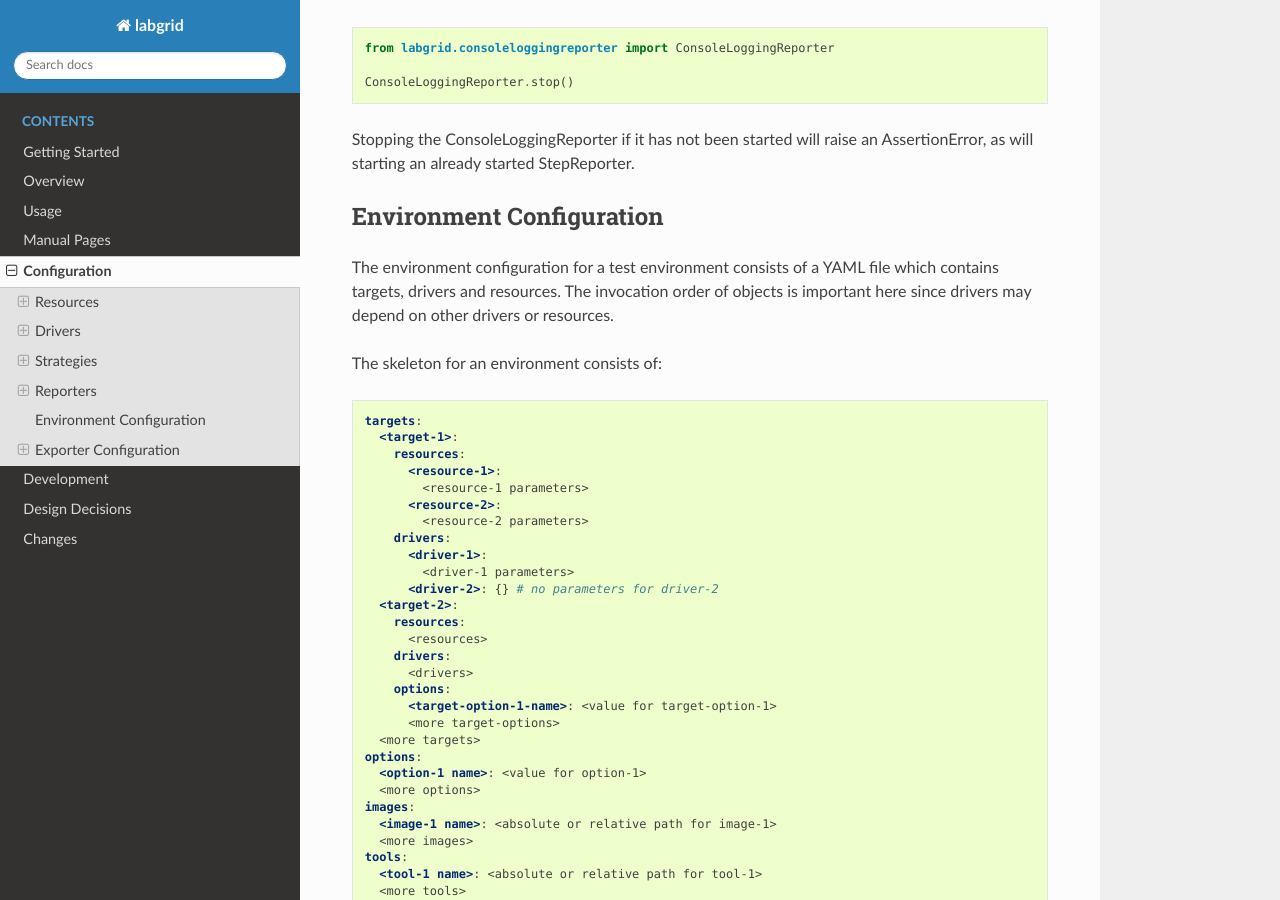
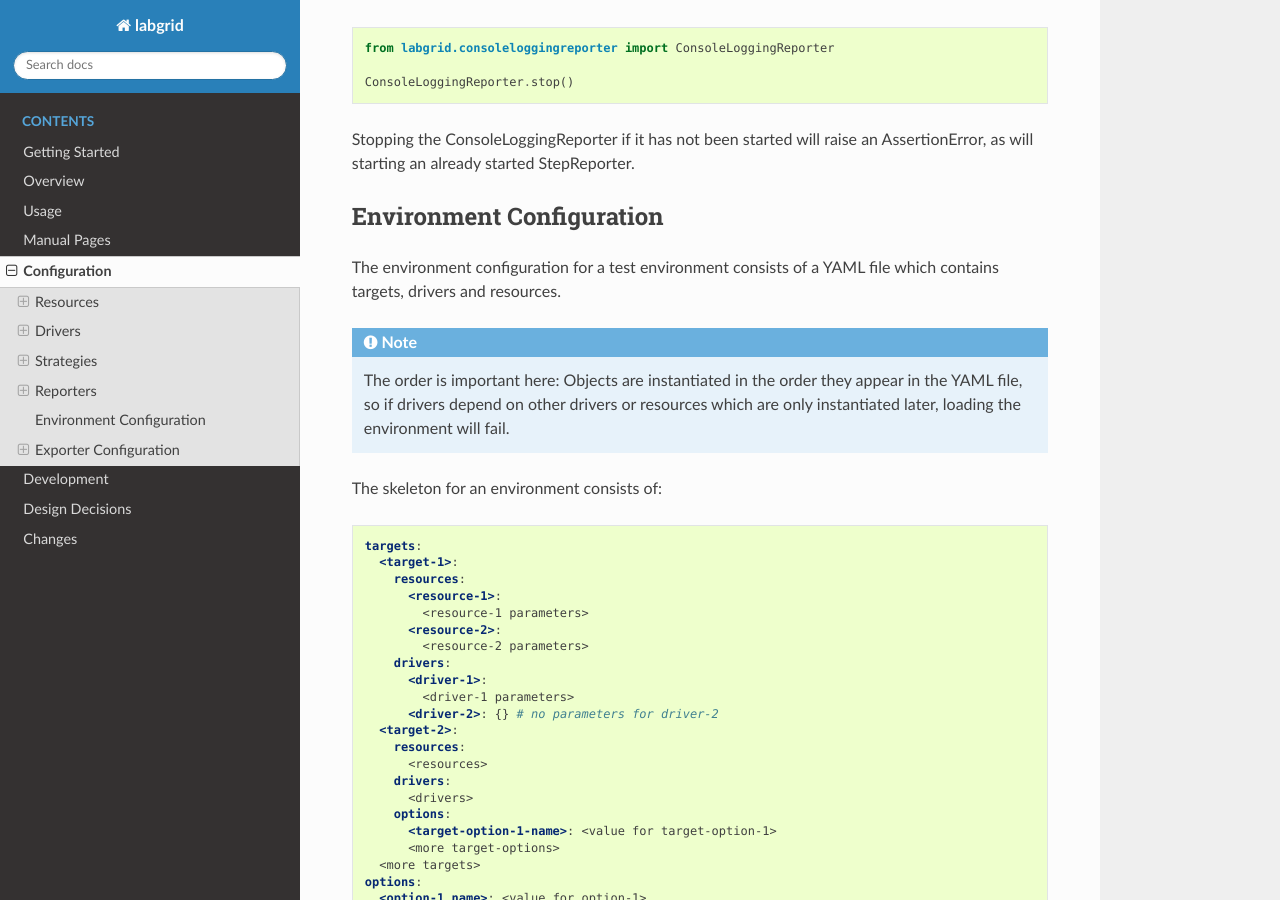
Before and after one commit to labgrid-project/labgrid, a Sphinx documentation site: the page built from doc/configuration.rst, in a window 1280 px wide and 900 px high, scrolled down 43196 px. Built offline with Sphinx 7.4.7 and the Read the Docs theme 2.0.0, drawn with Linux system fonts in a browser that asks for light colours; pages that are not in the unit, such as notebooks, are missing from menus.

Commit message:
doc/configuration: environment: emphasize the ordering requirement
This is an important sentence and should not go unnoticed.

Signed-off-by: Roland Hieber <rhi@pengutronix.de>

```diff
--- a/doc/configuration.rst
+++ b/doc/configuration.rst
@@ -2024,8 +2024,13 @@ Environment Configuration
 -------------------------
 The environment configuration for a test environment consists of a YAML file
 which contains targets, drivers and resources.
-The invocation order of objects is important here since drivers may depend on
-other drivers or resources.
+
+.. note::
+
+  The order is important here:
+  Objects are instantiated in the order they appear in the YAML file,
+  so if drivers depend on other drivers or resources which are only instantiated later,
+  loading the environment will fail.
 
 The skeleton for an environment consists of:
 
```
